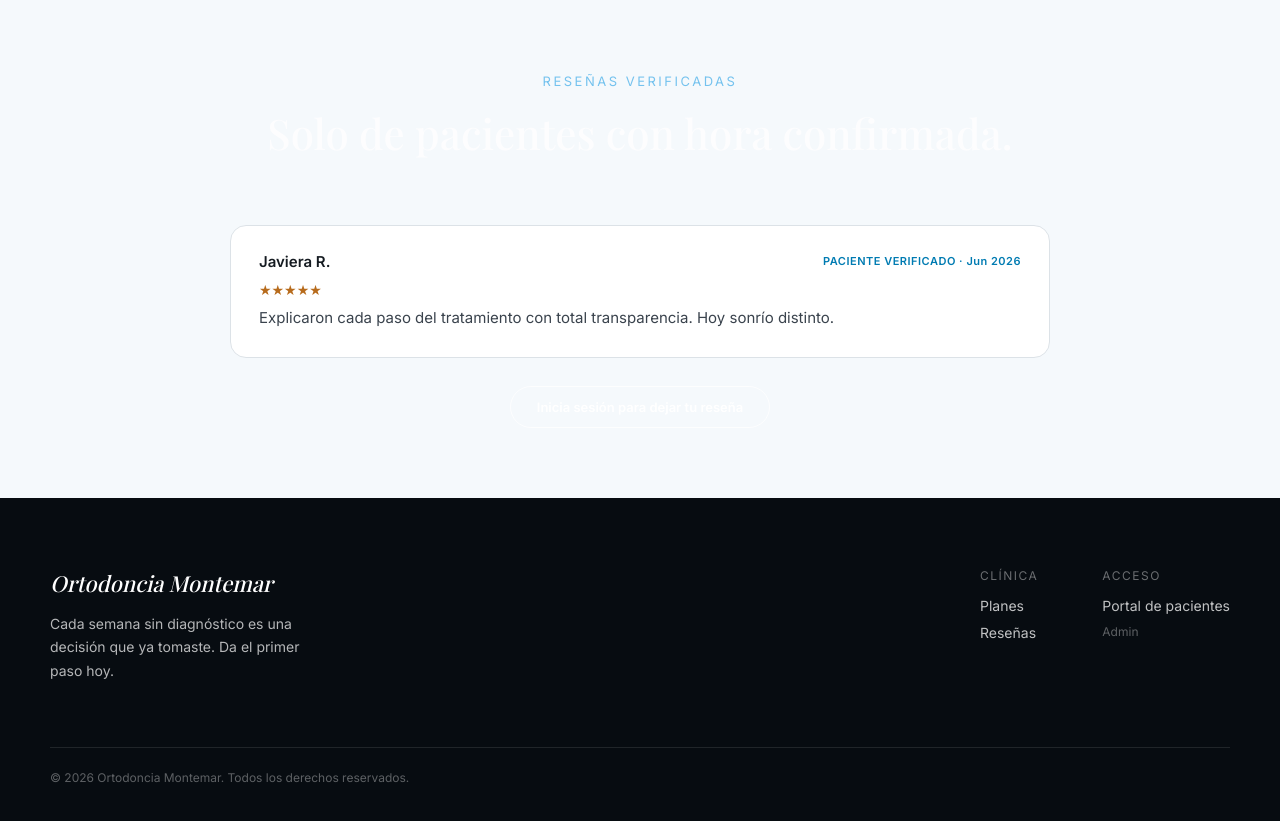
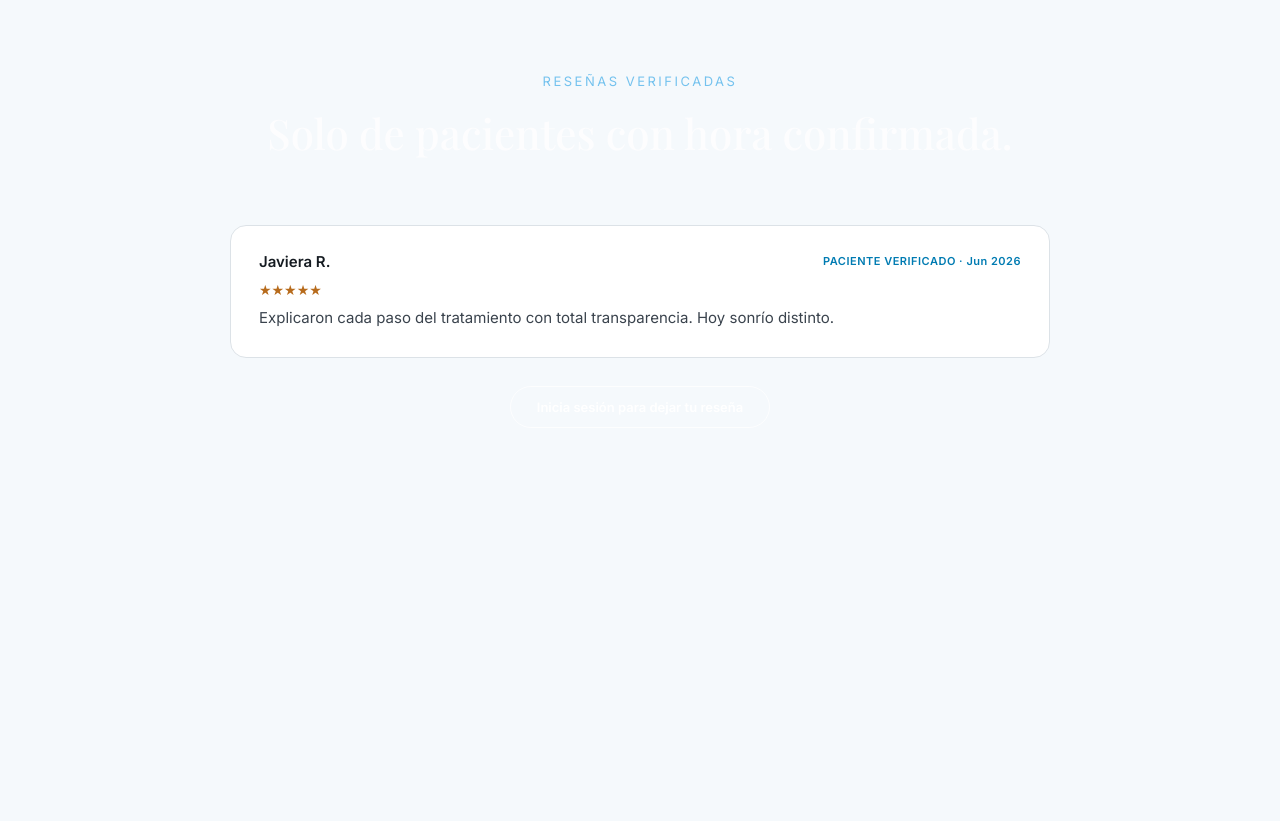
Before and after one commit to akirozzzz/ortodoncia-montemar, a website: page index.html in a window 1280 px wide. Shown: the part 2030-2851 px from the top of the page. After the commit the page ends 2528 px from the top, so only its background shows below. Drawn offline with nearby package versions, Linux system fonts and the light colour scheme; a web font is replaced by a local one.

Commit message:
Quitar el footer para que la página termine en la sección de reseñas verificadas

```diff
--- a/index.html
+++ b/index.html
@@ -96,33 +96,6 @@
       <div class="reviews-list" id="reviews-list"></div>
     </section>
   </div>
-
-  <!-- FOOTER -->
-  <footer class="site-footer">
-    <div class="footer-inner">
-      <div>
-        <div class="footer-logo">Ortodoncia Montemar</div>
-        <p class="footer-desc">Cada semana sin diagnóstico es una decisión que ya tomaste. Da el primer paso hoy.</p>
-      </div>
-      <div class="footer-cols">
-        <div>
-          <div class="footer-col-title">Clínica</div>
-          <div class="footer-col-links">
-            <a href="#planes">Planes</a>
-            <a href="#resenas">Reseñas</a>
-          </div>
-        </div>
-        <div>
-          <div class="footer-col-title">Acceso</div>
-          <div class="footer-col-links">
-            <a href="#" id="open-login-footer">Portal de pacientes</a>
-            <a href="#" id="open-admin-footer" class="footer-admin-link">Admin</a>
-          </div>
-        </div>
-      </div>
-    </div>
-    <div class="footer-bottom">© 2026 Ortodoncia Montemar. Todos los derechos reservados.</div>
-  </footer>
 
   <!-- WHATSAPP FLOATING BUTTON -->
   <a href="#" target="_blank" id="wa-float-link" class="wa-button">
--- a/script.js
+++ b/script.js
@@ -161,7 +161,6 @@
   function openLogin() { loginModal.classList.add('open'); }
   function closeLoginFn() { loginModal.classList.remove('open'); }
   $('open-login-nav').addEventListener('click', openLogin);
-  $('open-login-footer').addEventListener('click', (e) => { e.preventDefault(); openLogin(); });
   $('close-login').addEventListener('click', closeLoginFn);
   $('submit-login').addEventListener('click', () => {
     closeLoginFn();
@@ -357,7 +356,6 @@
     renderStats();
   }
   function closeAdminFn() { adminOverlay.classList.remove('open'); }
-  $('open-admin-footer').addEventListener('click', (e) => { e.preventDefault(); openAdmin(); });
   $('close-admin').addEventListener('click', closeAdminFn);
 
   const tabButtons = document.querySelectorAll('.admin-tab-btn');
```
